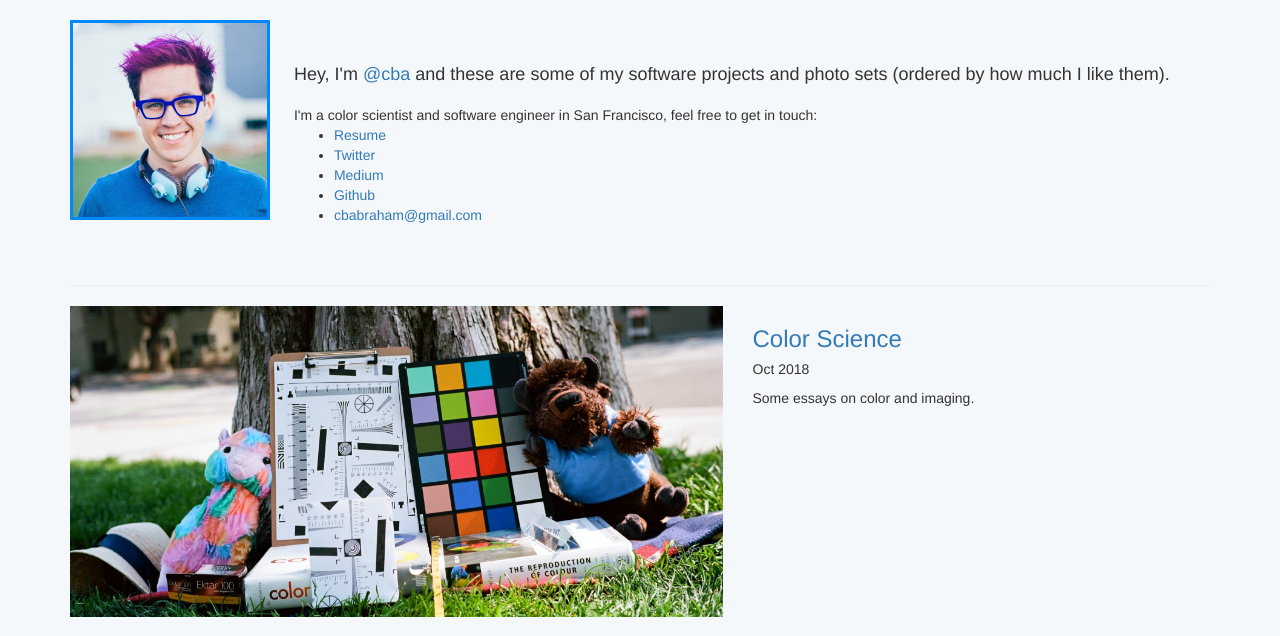
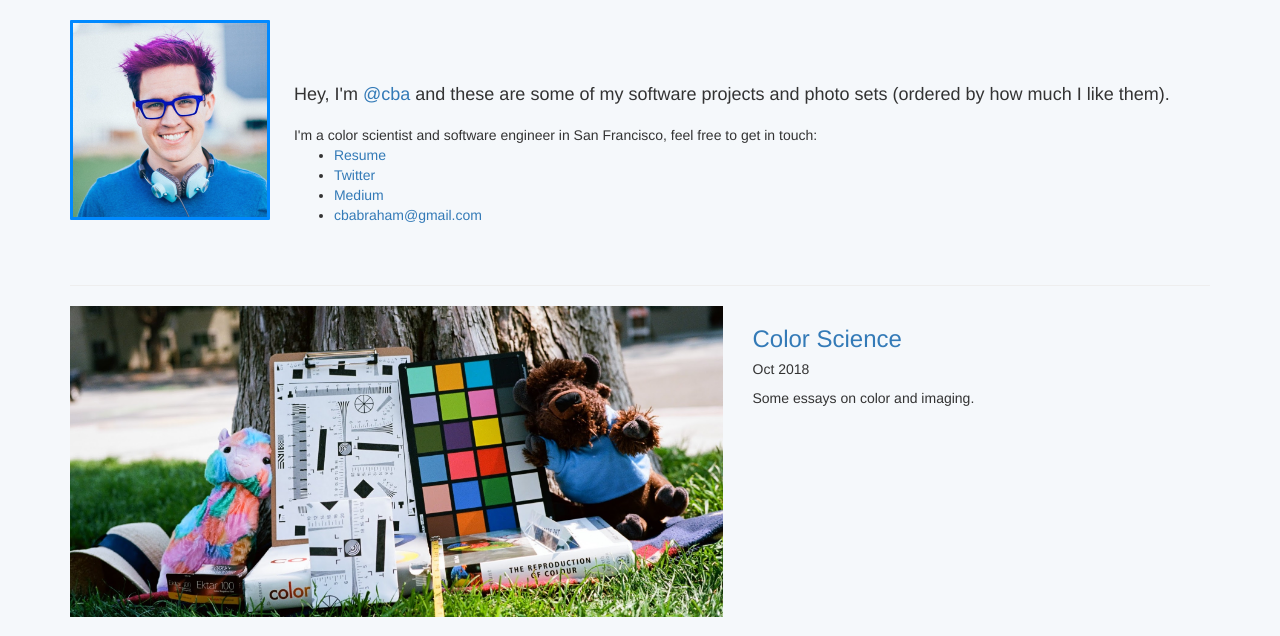
Before and after one commit to Chandler/homepage, a plain HTML site: page index.html in a window 1280 px wide. Shown: the top 636 px of the page. Drawn offline with Linux system fonts and the light colour scheme.

Commit message:
no githubg

```diff
--- a/index.html
+++ b/index.html
@@ -44,7 +44,6 @@
                           <li><a href="img/resume.pdf"> Resume </a></li>
                           <li><a href="https://twitter.com/cba"> Twitter </a></li>
                           <li><a href="https://medium.com/@cba"> Medium </a></li>
-                          <li><a href="https://github.com/Chandler"> Github </a></li>
                           <li><a href="mailto: cbabraham@gmail.com"> cbabraham@gmail.com </a></li>
 
                         </ul>
```
